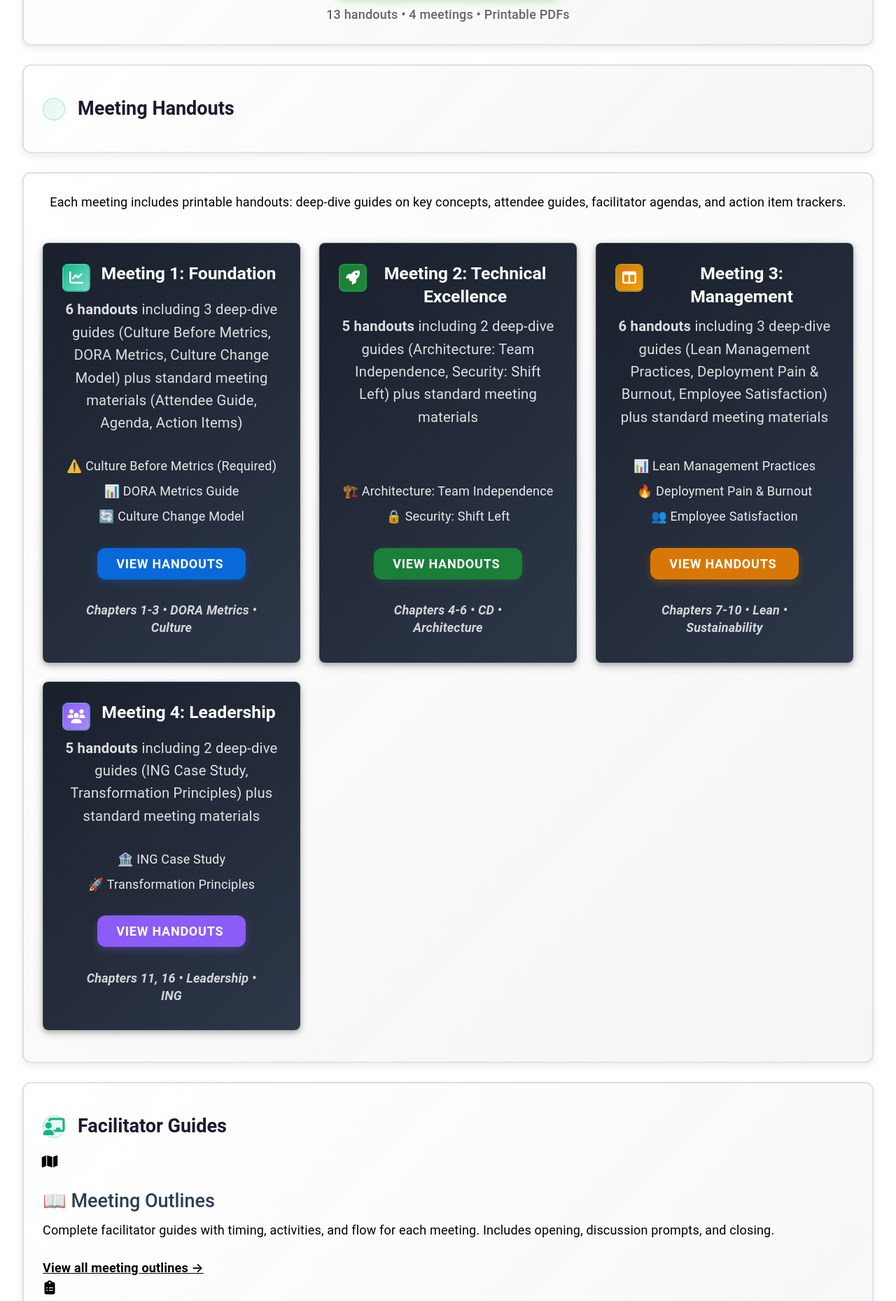
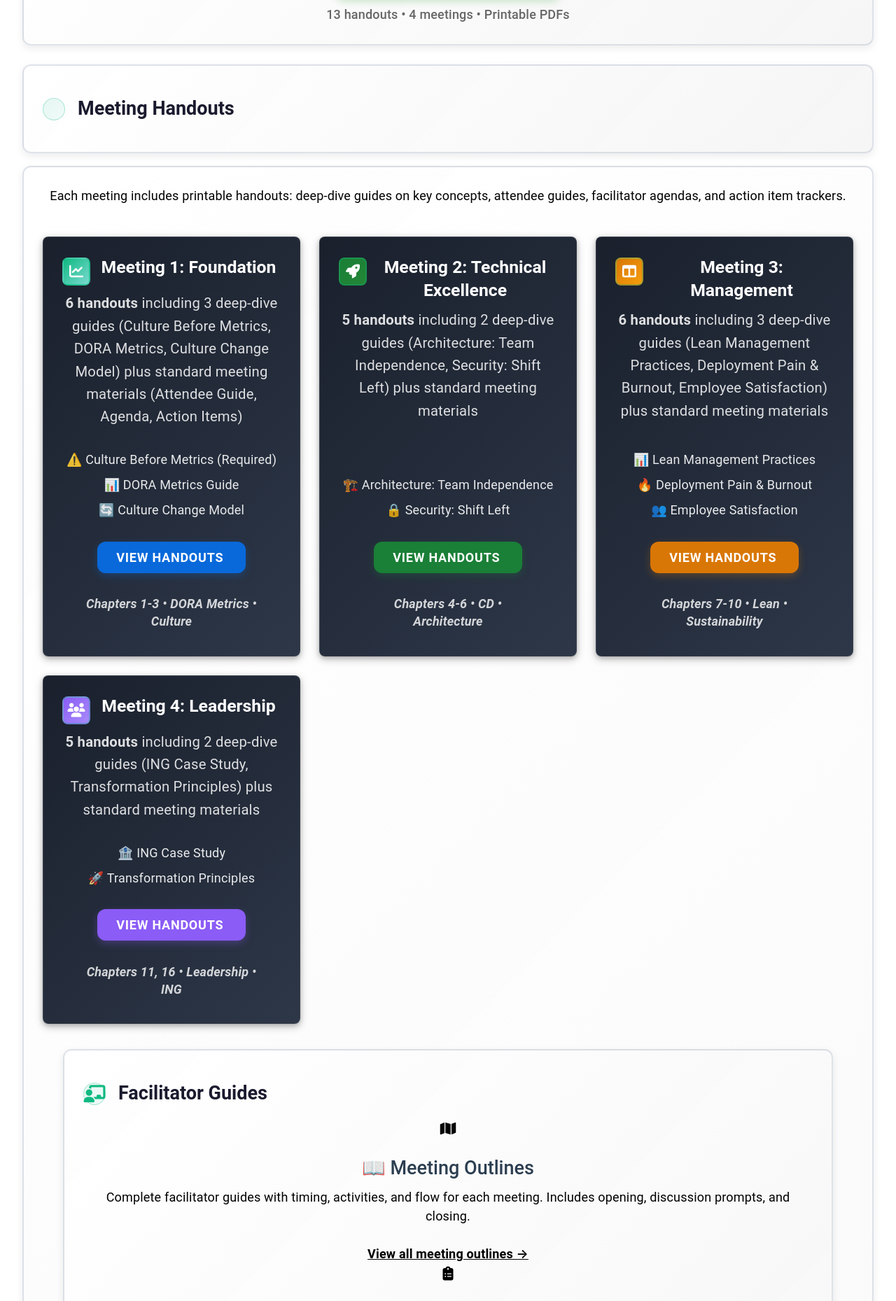
Before and after one commit to mhenke/accelerate-devex-book-club-notebooklm, a Jekyll site: the page built from docs/resources.md, in a window 1280 px wide. Shown: the part 611-2470 px from the top of the page at 70% size. Built offline with Jekyll 4.4.1, drawn with Linux system fonts in a browser that asks for light colours; some web fonts are replaced.

Commit message:
Fix orphaned divs and reduce excessive whitespace on resources page
**Orphaned Div Fixes:**
- Removed extra closing divs after Meeting Handouts section (lines 120-122)
- Removed extra closing div after Facilitator Guides section (line 173)
- Removed extra closing div after Assessments section (line 221)
- Fixed structure to properly close: highlight-card → card-grid → learning-highlights → what-youll-learn-section

**Whitespace Reduction:**
- Added compact margin to .page-container .section-card in _resources.scss
- Reduced section spacing from 24px to 16px (--space-lg to --space-md)
- Improves scannability and reduces scrolling without sacrificing readability

**Results:**
- No more orphaned "</div>" showing as visible text
- 33% reduction in vertical spacing between sections
- Cleaner, more compact layout for better UX

Files changed:
- docs/resources.md (removed 3 orphaned divs)
- docs/_sass/pages/_resources.scss (added compact margin rule)

🤖 Generated with [Claude Code](https://claude.com/claude-code)

Co-Authored-By: Claude <noreply@anthropic.com>

```diff
--- a/docs/_sass/pages/_resources.scss
+++ b/docs/_sass/pages/_resources.scss
@@ -1,6 +1,11 @@
 // RESOURCES PAGE STYLES
 // =============================================================================
 // Extracted from resources.md inline styles
+
+// Reduce excessive whitespace on resources page
+.page-container .section-card {
+  margin: var(--space-md) auto; // 16px instead of 24px
+}
 
 // Resource List Styles
 .resource-list {
--- a/docs/resources.md
+++ b/docs/resources.md
@@ -116,8 +116,6 @@ title: Resources
     <div class="meeting-subtitle">Chapters 11, 16 • Leadership • ING</div>
   </div>
 </div>
-
-</div>
 </div>
 </div>
 
@@ -170,11 +168,9 @@ title: Resources
   </div>
 </div>
 </div>
-</div>
 
 <div class="section-card" markdown="0">
 <h2><i class="fas fa-clipboard-check"></i> Assessments & Templates</h2>
-
 
 <div class="resource-callout-grid">
   <div class="resource-callout">
@@ -220,7 +216,6 @@ title: Resources
       <p><a href="https://github.com/mhenke/accelerate-devex-book-club-notebooklm/tree/main/resources/templates/" class="resource-link">View templates →</a></p>
     </div>
   </div>
-</div>
 </div>
 </div>
 
```
